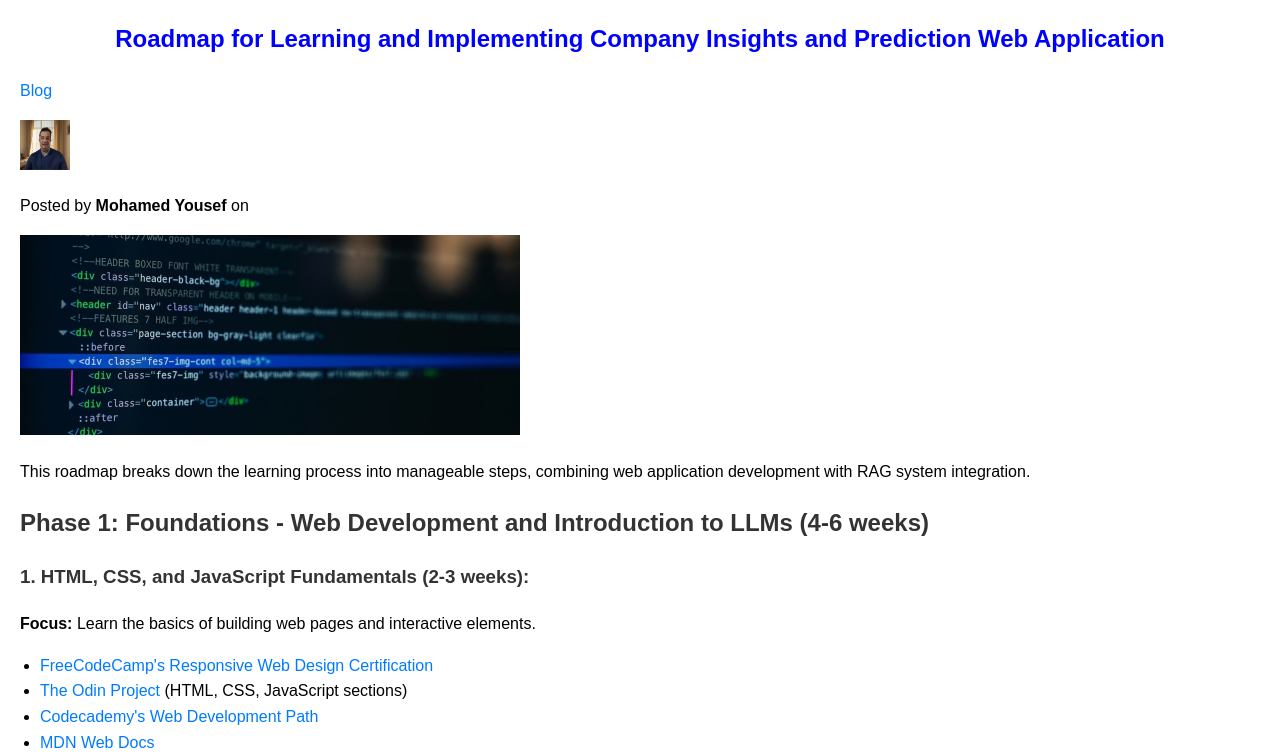
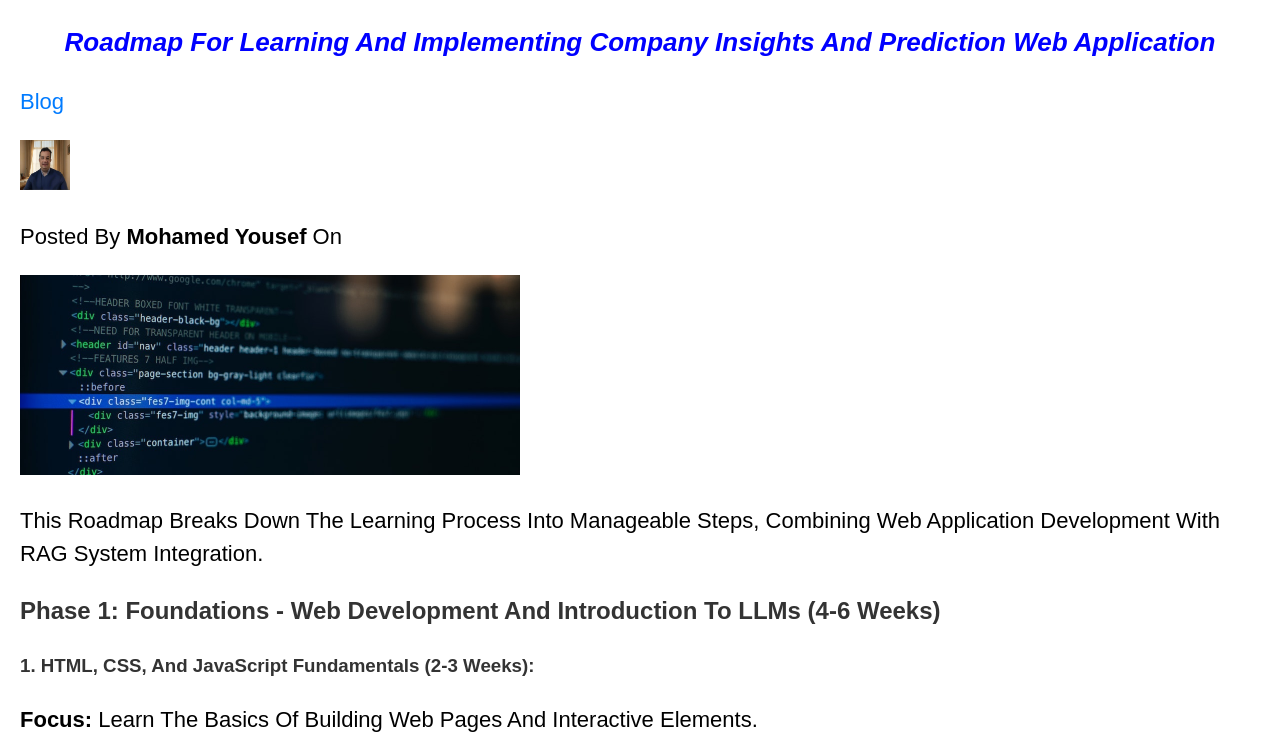
Before and after one commit to myt-ml/my-web-sites-projects-profile, a plain HTML site: page index.html in a window 1280 px wide. Shown: the top 756 px of the page. Drawn offline with Linux system fonts and the light colour scheme.

Commit message:
- add li style elements

```diff
--- a/style.css
+++ b/style.css
@@ -1,7 +1,10 @@
 body {
   font-family: sans-serif;
+  font-size: 20;
   line-height: 1.6;
   margin: 20px;
+  text-transform: capitalize;
+
 }
 
 /* The h1 rule doesn't work because:
@@ -13,6 +16,11 @@ body {
 h1, body h1 {
   color: blue !important;
   text-align: center;
+  font-size: 26px;
+  font-family: sans-serif;
+  text-transform:capitalize;
+  font-style: italic;
+
 }
 
 h2,
@@ -46,6 +54,10 @@ h1 {
 
 p {
   line-height: 1.6;
+  font-size: 22px;
+  font-family: sans-serif;
+  line-height: 1.5;
+
 }
 
 ul {
@@ -72,3 +84,9 @@ a {
 a:hover {
   text-decoration: underline; /* Add underline on hover */
 }
+li {
+  font-family: sans-serif;
+  font-size: 20px;
+
+
+}
```
